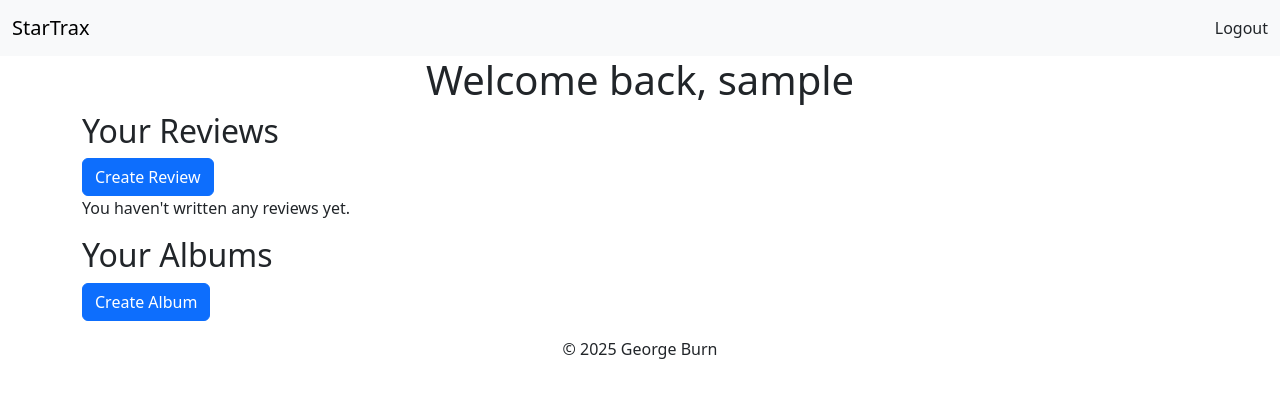
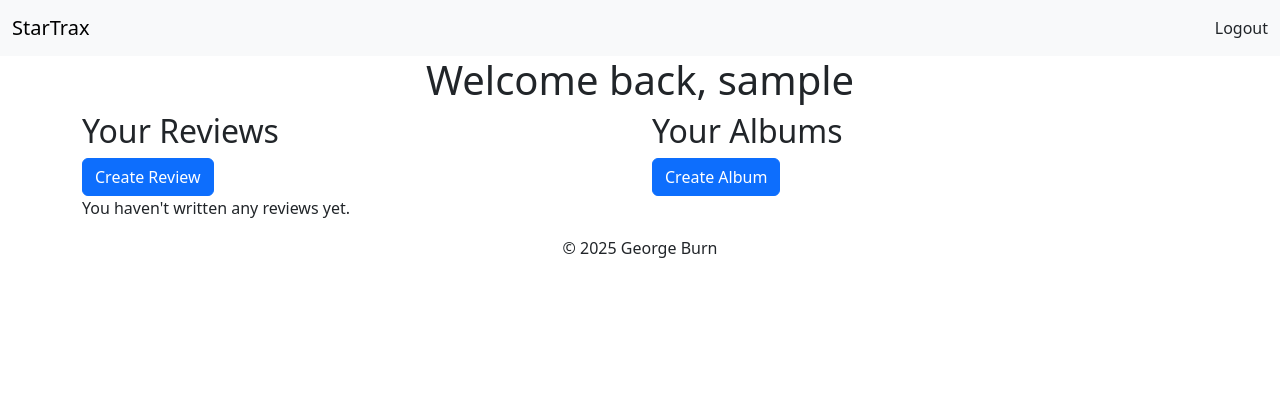
Before and after one commit to Georgeburn94/startrax, a Django app: page / in a window 1280 px wide. Shown: the top 398 px of the page. Run offline with Django 4.2, Linux system fonts and the light colour scheme; the visitor is signed in with stand-in values (Sample User, id 1); data that the repository does not hold is empty.

Commit message:
add: bs repsonsive design to homepage

```diff
--- a/startrax/templates/review_list.html
+++ b/startrax/templates/review_list.html
@@ -10,15 +10,19 @@
             <h1 class="text-center">Welcome back, {{ user.username }}</h1>
         </div>
     </div>
+
+
     <!-- Display user reviews -->
+    <div class="row">
+        <div class="col-lg-6">
             <h2>Your Reviews</h2>
             <a href="{% url 'review_create' %}" class="btn btn-primary">Create Review</a>
             {% if user_reviews %}
             <ul>
                 {% for review in user_reviews %}
                 <li>
-            <strong><a href="{% url 'review_detail' review.pk %}">{{ review.album.name }}</a></strong> by {{
-            review.album.artist }}<br>
+                    <strong><a href="{% url 'review_detail' review.pk %}">{{ review.album.name }}</a></strong> by
+                    {{ review.album.artist }}<br>
                     Rating: {{ review.star_rating }}/5<br>
                     {% if review.note %}
                     Note: {{ review.note }}
@@ -27,11 +31,15 @@
                 </li>
                 {% endfor %}
             </ul>
+        </div>
         {% else %}
         <p>You haven't written any reviews yet.</p>
+    </div>
+
     {% endif %}
 
     <!-- Display User Albums -->
+    <div class="col-lg-6">
         <h2>Your Albums</h2>
         <a href="{% url 'album_create' %}" class="btn btn-primary">Create Album</a>
         <ul>
@@ -42,6 +50,8 @@
             </li>
             {% endfor %}
         </ul>
+    </div>
+</div>
 
 <!-- Anauthenticad User Welcome Message  -->
 {% else %}
@@ -51,7 +61,7 @@
         <h2 class="text-center">Please login or create an account to continue</h2>
     </div>
 </div>
+</div>
 {% endif %}
 
-</div>
 {% endblock %}
```
Lines whose indentation alone changed are shown as unchanged.
